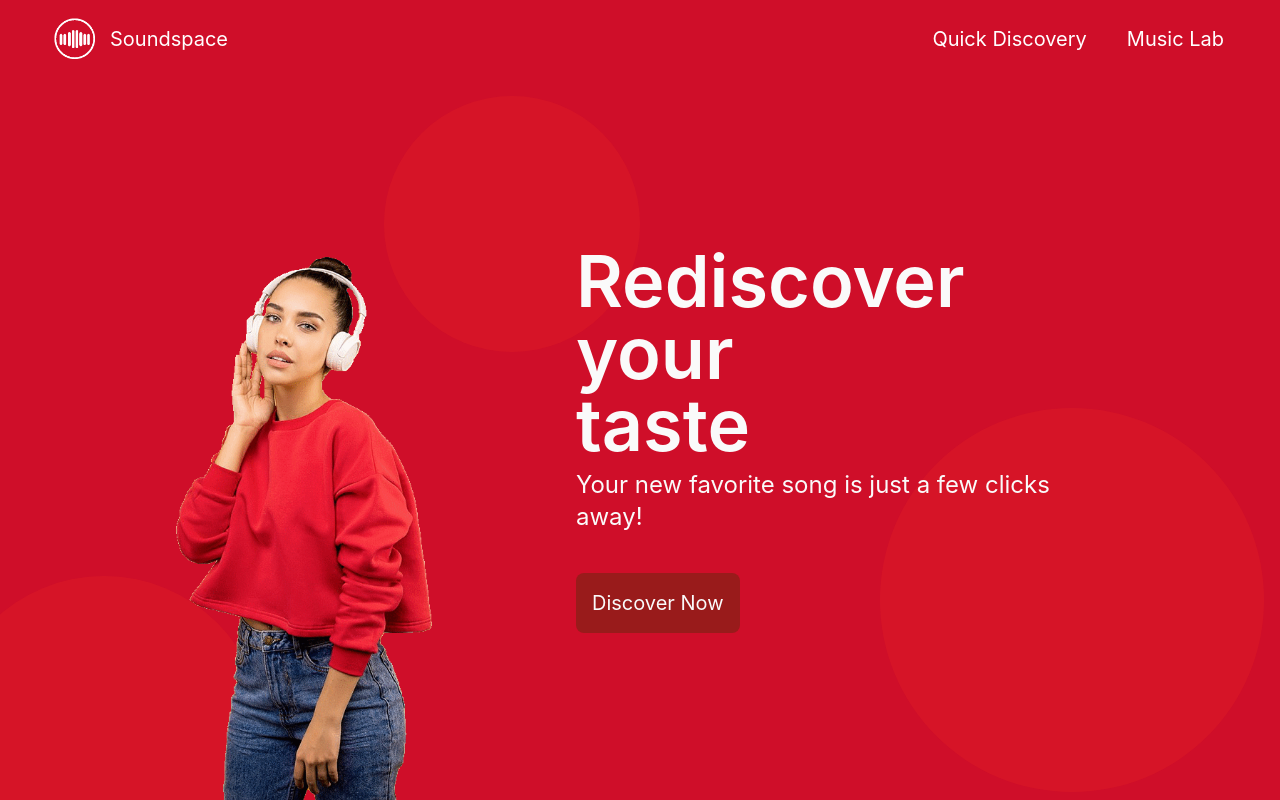
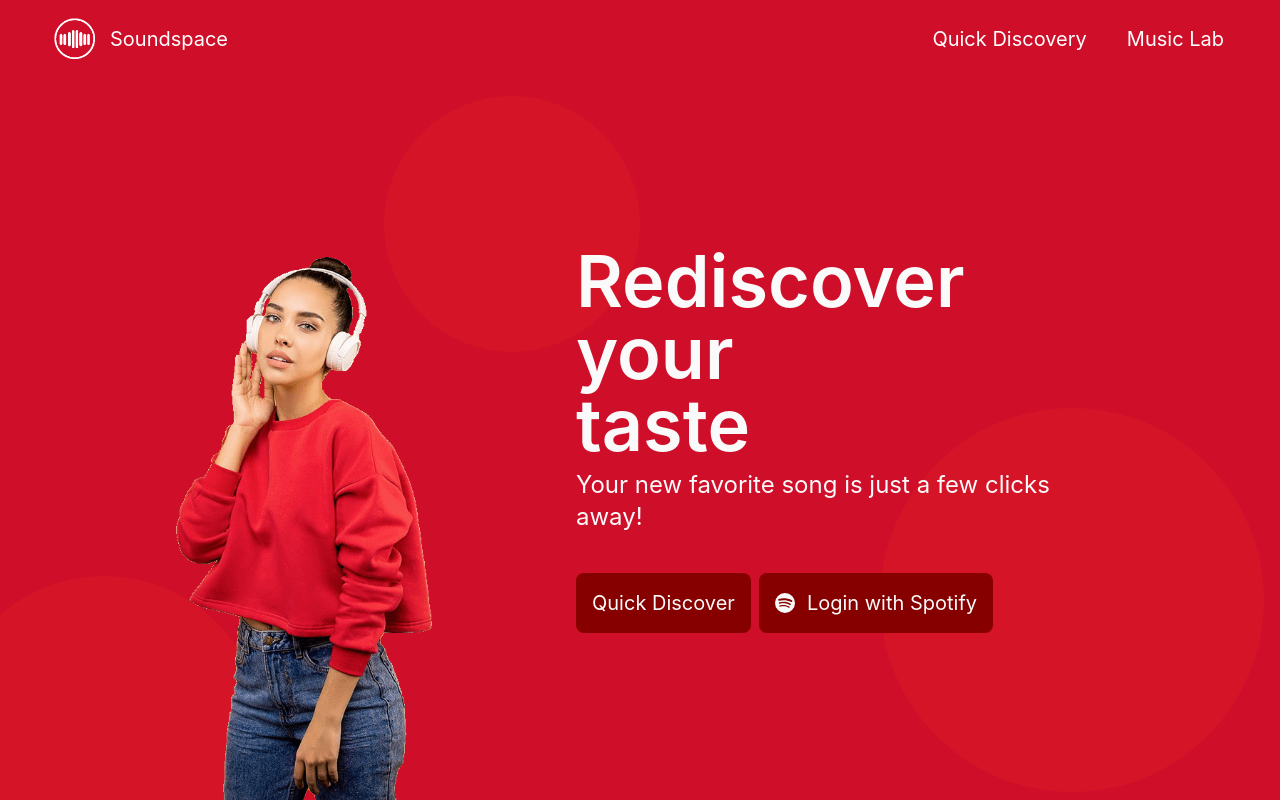
Before and after one commit to gandalf113/soundspace, a Next.js app: page / in a window 1280 px wide. Built offline with nearby package versions, Linux system fonts and the light colour scheme.

Commit message:
Implemented authentication with Spotify and started working on Music Lab

```diff
--- a/components/shared/layout/Navbar.js
+++ b/components/shared/layout/Navbar.js
@@ -11,17 +11,19 @@ const NAVIGATION = [
   {
     id: 2,
     text: 'Music Lab',
-    url: '/'
+    url: '/lab'
   }
 ]
 
 const Navbar = () => {
   return (
     <div className='flex items-center justify-between py-3 px-12 text-white text-xl'>
-      <div className='flex items-center gap-x-2'>
-        <Image src='/logo.png' alt='logo' width={54} height={54}/>
-        <span>Soundspace</span>
-      </div>
+      <Link href='/'>
+        <div className='flex items-center gap-x-2 cursor-pointer'>
+          <Image src='/logo.png' alt='logo' width={54} height={54} />
+          <span>Soundspace</span>
+        </div>
+      </Link>
       <div className='gap-x-6 sm:flex hidden'>
         {NAVIGATION.map(nav => (
           <Link key={nav.id} href={nav.url}>
--- /dev/null
+++ b/context/auth-context.js
@@ -0,0 +1,13 @@
+import { createContext, useState } from "react";
+
+export const AuthContext = createContext({});
+
+const AuthProvider = (props) => {
+    const [token, setToken] = useState();
+
+    return (<AuthContext.Provider value={{ token, setToken }}>
+        {props.children}
+    </AuthContext.Provider>)
+}
+
+export default AuthProvider;
--- a/next.config.js
+++ b/next.config.js
@@ -2,6 +2,13 @@
 const nextConfig = {
   reactStrictMode: true,
   swcMinify: true,
+  env: {
+    SPOTIFY_CLIENT_ID: "2a96be4ecec8454f9fe769abd34d04d6",
+    SPOTIFY_REDIRECT_URI: "http://localhost:3000"
+  },
+  images: {
+    domains: ['i.scdn.co'],
+  },
 }
 
 module.exports = nextConfig
--- a/package.json
+++ b/package.json
@@ -9,9 +9,11 @@
     "lint": "next lint"
   },
   "dependencies": {
+    "axios": "^0.27.2",
     "next": "12.2.5",
     "react": "18.2.0",
-    "react-dom": "18.2.0"
+    "react-dom": "18.2.0",
+    "react-icons": "^4.4.0"
   },
   "devDependencies": {
     "autoprefixer": "^10.4.8",
--- a/pages/_app.js
+++ b/pages/_app.js
@@ -1,7 +1,17 @@
+import { useContext, useEffect } from 'react'
+import AuthProvider, { AuthContext } from '../context/auth-context'
 import '../styles/globals.css'
+import Authorizer from './authorizer'
 
 function MyApp({ Component, pageProps }) {
-  return <Component {...pageProps} />
+
+  return (
+    <AuthProvider>
+      <Authorizer>
+        <Component {...pageProps} />
+      </Authorizer>
+    </AuthProvider>
+  )
 }
 
 export default MyApp
--- /dev/null
+++ b/pages/authorizer.js
@@ -0,0 +1,20 @@
+import { AuthContext } from '../context/auth-context';
+import { useContext, useEffect } from 'react';
+
+const Authorizer = (props) => {
+    const { token, setToken } = useContext(AuthContext);
+
+    useEffect(() => {
+        if (!token) {
+            const existingToken = window.localStorage.getItem("token")
+
+            if (existingToken) {
+                setToken(existingToken);
+            }
+        }
+    }, []);
+
+    return props.children
+}
+
+export default Authorizer
--- a/pages/index.js
+++ b/pages/index.js
@@ -1,10 +1,36 @@
 import Head from 'next/head'
 import Image from 'next/image'
-import { Fragment } from 'react'
+import { useState, useEffect, useContext } from 'react'
 import Navbar from '../components/shared/layout/Navbar'
 import styles from '../styles/Home.module.css'
+import { BsSpotify } from 'react-icons/bs';
+import { AuthContext } from '../context/auth-context'
+
+const AUTH_ENDPOINT = "https://accounts.spotify.com/authorize"
+const RESPONSE_TYPE = "token"
 
 export default function Home() {
+
+  const { token, setToken } = useContext(AuthContext);
+
+  /**
+   * Get the Spotify token
+   */
+  useEffect(() => {
+    const hash = window.location.hash;
+    let token = window.localStorage.getItem("token");
+
+    if (hash) {
+      token = hash.substring(1).split('&').find(e => e.startsWith("access_token")).split('=')[1];
+      console.log(token);
+
+      window.localStorage.setItem("token", token);
+      setToken(token);
+      window.hash = '';
+
+    }
+  }, []);
+
   return (
     <div className='h-screen flex flex-col text-zinc-50'>
       <Navbar />
@@ -18,15 +44,30 @@ export default function Home() {
         <div className='flex flex-col gap-y-2 sm:items-start items-center self-center sm:text-start text-center'>
           <h1 className='font-semibold lg:text-7xl text-5xl'>Rediscover your<br /> taste</h1>
           <span className='text-2xl mb-8'>Your new favorite song is just a few clicks away!</span>
-          <button className='bg-red-800 p-4 rounded-lg lg:text-xl text-lg'>Discover Now</button>
+
+          <div className='flex items-center gap-x-2'>
+
+            <button
+              onClick={() => console.log(process.env.TEST)}
+              className='bg-primary p-4 rounded-lg lg:text-xl text-lg'>Quick Discover</button>
+
+            <a
+              href={`${AUTH_ENDPOINT}?client_id=${process.env.SPOTIFY_CLIENT_ID}&redirect_uri=${process.env.SPOTIFY_REDIRECT_URI}&response_type=${RESPONSE_TYPE}`}
+              className='flex items-center gap-x-3 bg-primary p-4 rounded-lg lg:text-xl text-lg'>
+              <BsSpotify />
+              Login with Spotify
+            </a>
+
+
+          </div>
         </div>
       </section>
 
       {/* Circles */}
       <div className='fixed z-0'>
-        <div className='fixed -bottom-24 -left-14 w-80 h-80 bg-[#E92727] bg-opacity-30 rounded-full'/>
-        <div className='fixed top-24 left-96 w-64 h-64 bg-[#E92727] bg-opacity-30 rounded-full'/>
-        <div className='fixed bottom-2 right-4 w-96 h-96 bg-[#E92727] bg-opacity-30 rounded-full'/>
+        <div className='fixed -bottom-24 -left-14 w-80 h-80 bg-secondary bg-opacity-30 rounded-full' />
+        <div className='fixed top-24 left-96 w-64 h-64 bg-secondary bg-opacity-30 rounded-full' />
+        <div className='fixed bottom-2 right-4 w-96 h-96 bg-secondary bg-opacity-30 rounded-full' />
       </div>
     </div>
   )
--- /dev/null
+++ b/pages/lab/index.js
@@ -0,0 +1,47 @@
+import axios from 'axios';
+import React, { useContext, useState } from 'react'
+import Image from 'next/image';
+import { AuthContext } from '../../context/auth-context';
+
+const MusicLab = () => {
+  const { token } = useContext(AuthContext);
+
+  const [albums, setAlbums] = useState();
+
+  const fetchAlbums = async () => {
+    const { data } = await axios.get("https://api.spotify.com/v1/recommendations?seed_artists=4LLpKhyESsyAXpc4laK94U&seed_genres=hip-hop&seed_tracks=6iebahDm4PUe5e7zg4EeMX",
+      {
+        headers: {
+          "Authorization": `Bearer ${token}`,
+          "Content-Type": 'application/json'
+        }
+      })
+
+    setAlbums(data.tracks)
+    console.log(data);
+  }
+
+  return (
+    <div className='flex'>
+      {/* Sidebar */}
+      <div className='fixed flex flex-col justify-end w-1/4 bg-primary h-screen'>
+        {token &&
+          <button onClick={fetchAlbums} className='bg-red-400 p-4'>Recommend</button>
+        }
+      </div>
+
+      <main className='absolute right-0 p-4 w-3/4'>
+        <div className='flex flex-col gap-y-4'>
+        {albums && albums.map(album => (
+          <div className='flex gap-x-2'>
+            <Image src={album.album.images[0].url} width={80} height={80}/>
+            <a href={album.external_urls.spotify} target='_blank' className='text-white text-xl'>{album.name}</a>
+          </div>
+        ))}
+        </div>
+      </main>
+    </div >
+  )
+}
+
+export default MusicLab
--- a/tailwind.config.js
+++ b/tailwind.config.js
@@ -8,6 +8,11 @@ module.exports = {
     extend: {
       backgroundImage: {
         'landing-page': "url('/woman_music.png')"
+      },
+      colors: {
+        primary: '#860000',
+        secondary: '#E92727',
+        background: '#CF0E29'
       }
     },
   },
```
Also changed, not shown: 1 other file (tests, documents, lock files or other folders).
